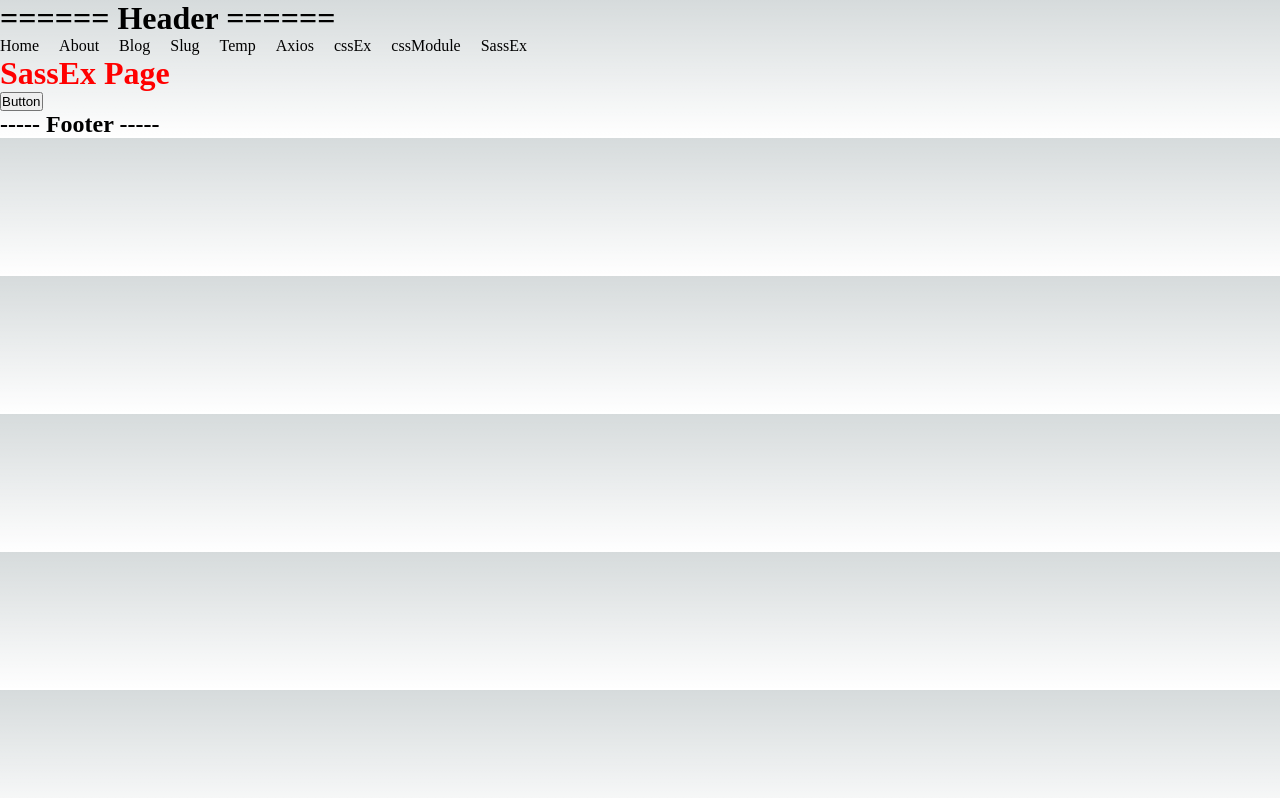
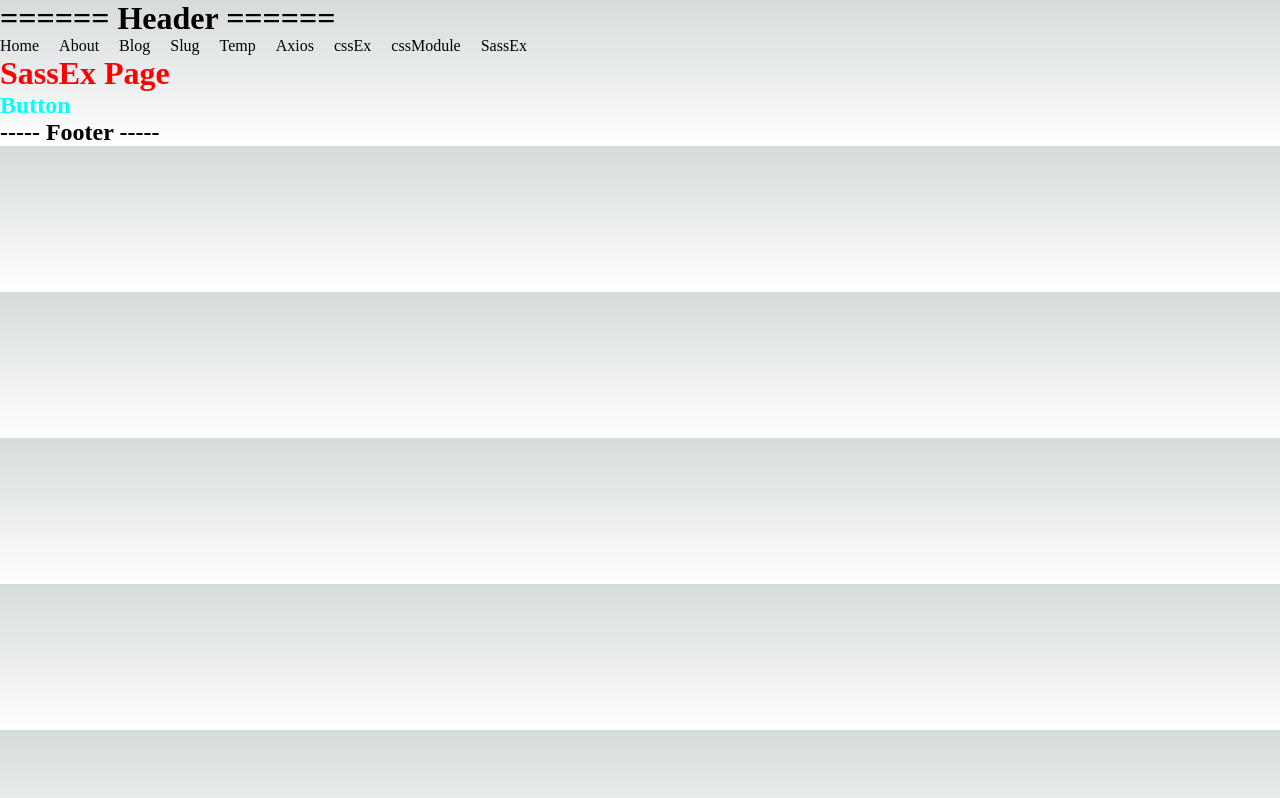
Before and after one commit to dagon0721/Final, a Next.js app in the folder app-router/: page /sassEx in a window 1280 px wide. Built offline with nearby package versions, Linux system fonts and the light colour scheme.

Commit message:
update1106

```diff
--- a/app-router/src/app/sassEx/page.jsx
+++ b/app-router/src/app/sassEx/page.js
@@ -5,7 +5,7 @@ export default function SassEx() {
     <>
       <div className={scss.bar}>
         <h1>SassEx Page</h1>
-        <button>Button</button>
+        <h2 className={scss.foo}>Button</h2>
       </div>
     </>
   );
--- a/app-router/src/styles/foo.module.scss
+++ b/app-router/src/styles/foo.module.scss
@@ -3,3 +3,7 @@ $font-color: red;
 .bar {
   color: $font-color;
 }
+
+.foo {
+  color: aqua;
+}
```
